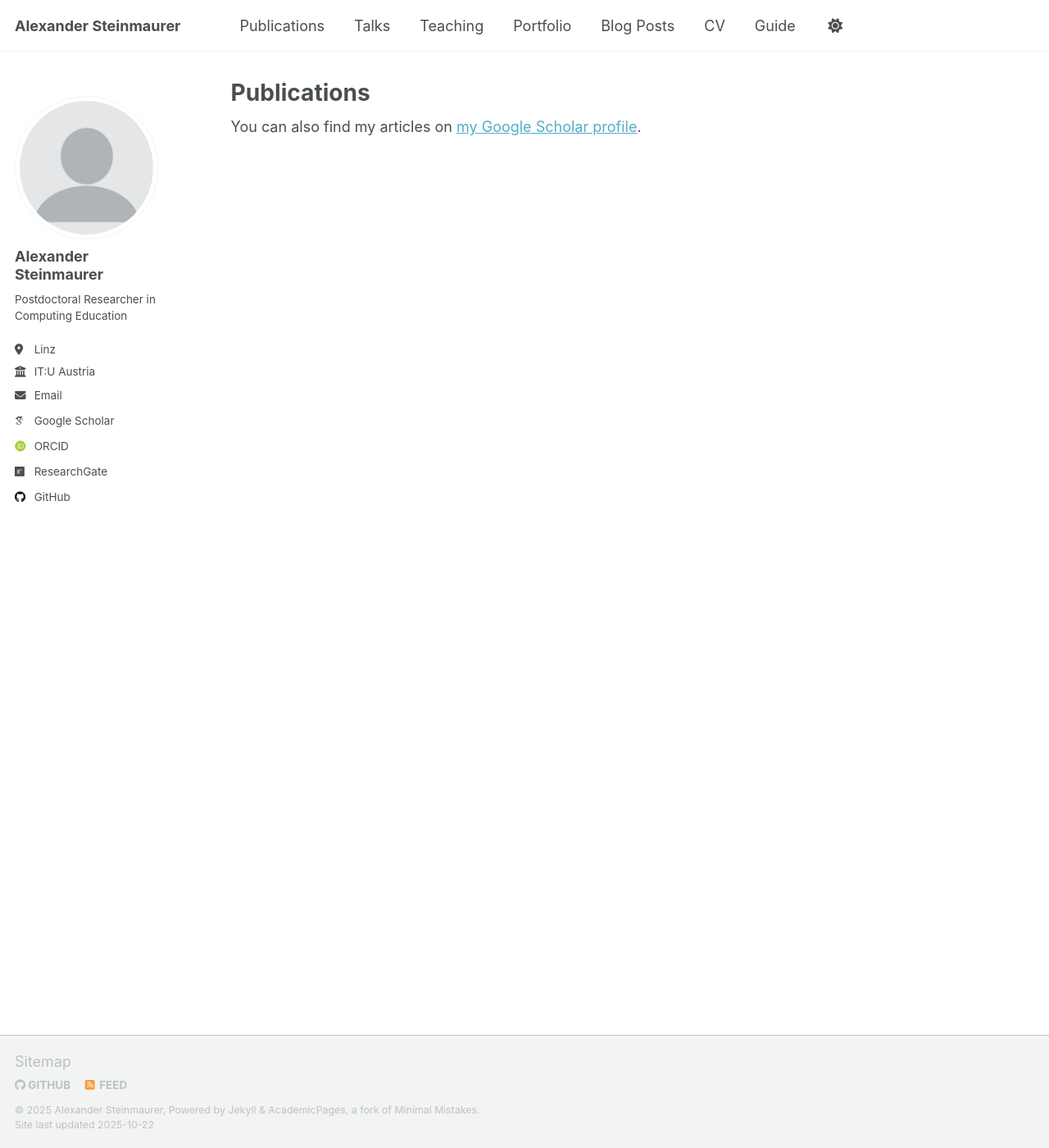
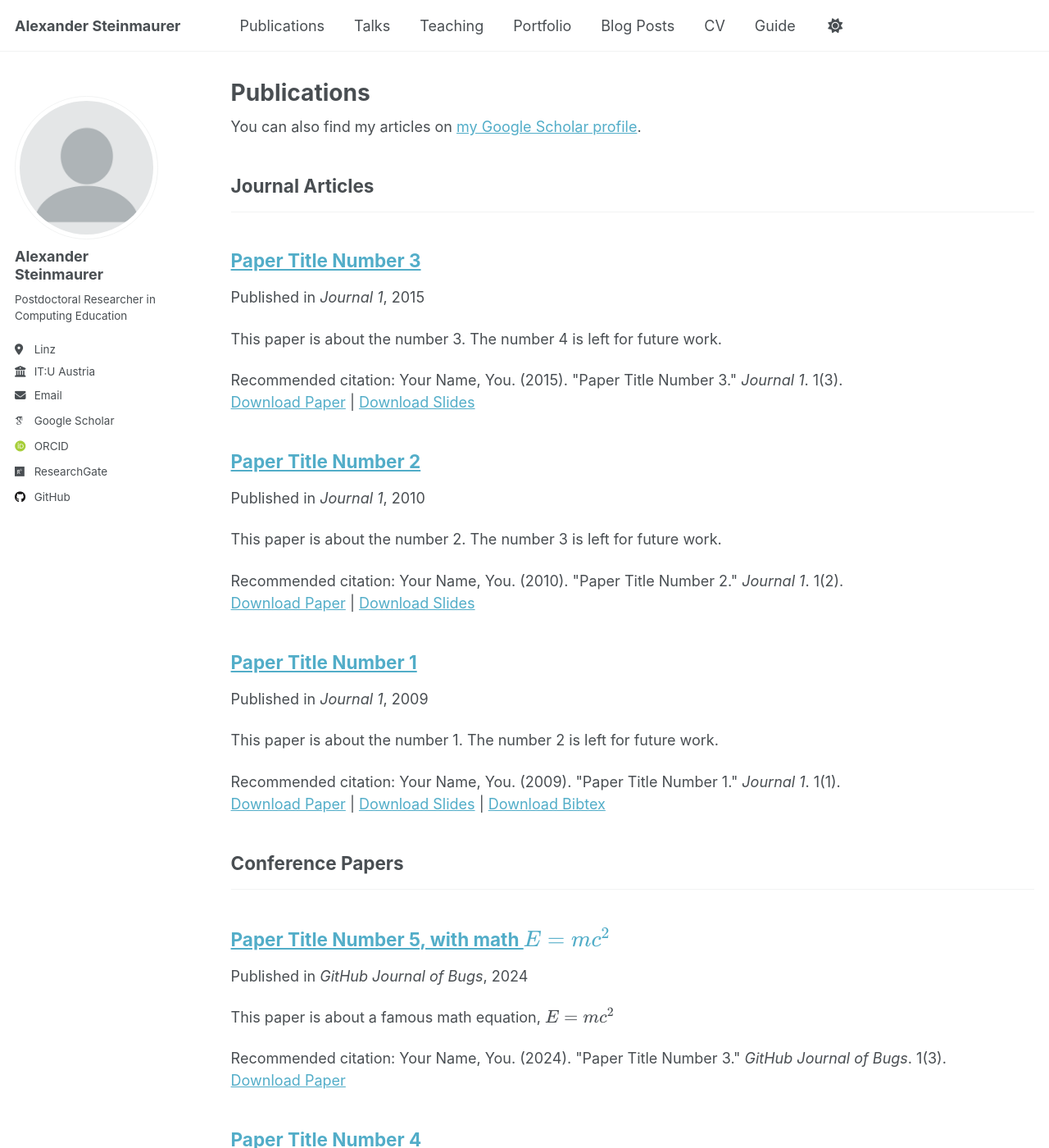
Before and after one commit to xstone93/xstone93.github.io, a Jekyll site: the page built from _pages/publications.html, in a window 1280 px wide and 1400 px high. Shown: the whole window at 82% size. Built offline with Jekyll 4.4.1, drawn with Linux system fonts in a browser that asks for light colours; some web fonts are replaced; a script that is not in the unit is left out; some of the changed lines change nothing that is shown; some of the changed text lies outside the part shown.

Commit message:
Fixing Config

```diff
--- a/_config.yml
+++ b/_config.yml
@@ -18,6 +18,9 @@ url                      : https://xstone93.github.io # The base hostname & prot
 baseurl                  : "" # the subpath of your site, e.g. "/blog"
 repository               : "xstone93/xstone93.github.io"
 
+# Site Author - The following control what appear as part of the author content on the side bar.
+#               If a field is blank the icon and link will not appear, otherwise it will be shown.
+#               Additional customization can be done by editing /_includes/author-profile.html
 author:
   # Biographic information
   avatar           : "profile.png"
@@ -122,11 +125,37 @@ atom_feed:
   hide                   : false     # change to true to hide the RSS feed in the footer
   path                   : # blank (default) uses feed.xml
 
+
+# SEO Related
+google_site_verification :
+bing_site_verification   :
+alexa_site_verification  :
+yandex_site_verification :
+
+
+# Social Sharing
+twitter:
+  username               : &twitter
+facebook:
+  username               :
+  app_id                 :
+  publisher              :
+og_image                 :  # Social media default site image
+og_description           :  # Social media default site image description
+# For specifying social profiles
+# - https://developers.google.com/structured-data/customize/social-profiles
+social:
+  type                   : # Person or Organization (defaults to Person)
+  name                   : # If the user or organization name differs from the site's name
+  links: # An array of links to social media profiles
+
+
 # Analytics
 analytics:
   provider               :  "false" # false (default), "google", "google-universal", "google-analytics-4", "custom"
   google:
     tracking_id          :
+
 
 # Reading Files
 include:
@@ -188,23 +217,41 @@ kramdown:
 
 
 # These settings control the types of collections used by the template
-#collections:
-#  teaching:
-#    output: true
-#    permalink: /:collection/:path/
-#  publications:
-#    output: true
-#    permalink: /:collection/:path/
-#  portfolio:
-#    output: true
-#    permalink: /:collection/:path/
-#  talks:
-#    output: true
-#    permalink: /:collection/:path/
+collections:
+  teaching:
+    output: true
+    permalink: /:collection/:path/
+  publications:
+    output: true
+    permalink: /:collection/:path/
+  portfolio:
+    output: true
+    permalink: /:collection/:path/
+  talks:
+    output: true
+    permalink: /:collection/:path/
 
 
 # These settings control how pages and collections are included in the site
 defaults:
+  # _posts
+  - scope:
+      path: ""
+      type: posts
+    values:
+      layout: single
+      author_profile: true
+      read_time: true
+      comments: true
+      share: true
+      related: true
+  # _pages
+  - scope:
+      path: ""
+      type: pages
+    values:
+      layout: single
+      author_profile: true
   # _teaching
   - scope:
       path: ""
@@ -213,21 +260,7 @@ defaults:
       layout: single
       author_profile: true
       share: true
-  # _supervision
-  - scope:
-      path: ""
-      type: supervision
-    values:
-      layout: single
-      author_profile: true
-      share: true
-  # _research
-  - scope:
-      path: ""
-      type: research
-    values:
-      layout: single
-      author_profile: true
+      comments: true
   # _publications
   - scope:
       path: ""
@@ -236,27 +269,25 @@ defaults:
       layout: single
       author_profile: true
       share: true
-  # _service
+      comments: true
+  # _portfolio
   - scope:
       path: ""
-      type: service
+      type: portfolio
     values:
       layout: single
       author_profile: true
-  # _awards
+      share: true
+      comment: true
+  # _talks
   - scope:
       path: ""
-      type: awards
+      type: talks
     values:
-      layout: single
+      layout: talk
       author_profile: true
-  # _resources
-  - scope:
-      path: ""
-      type: resources
-    values:
-      layout: single
-      author_profile: true
+      share: true
+
 
 # Sass/SCSS
 sass:
```
